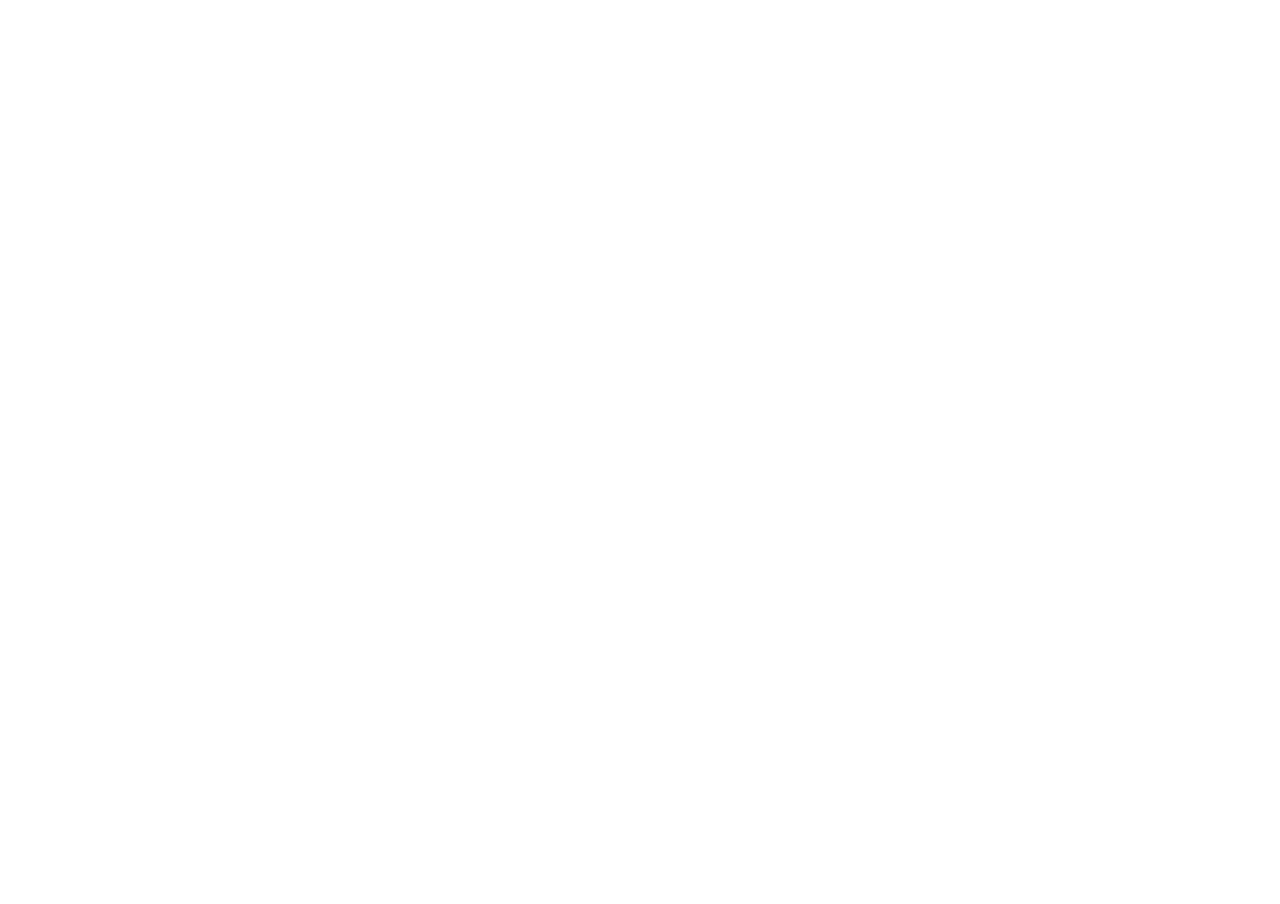
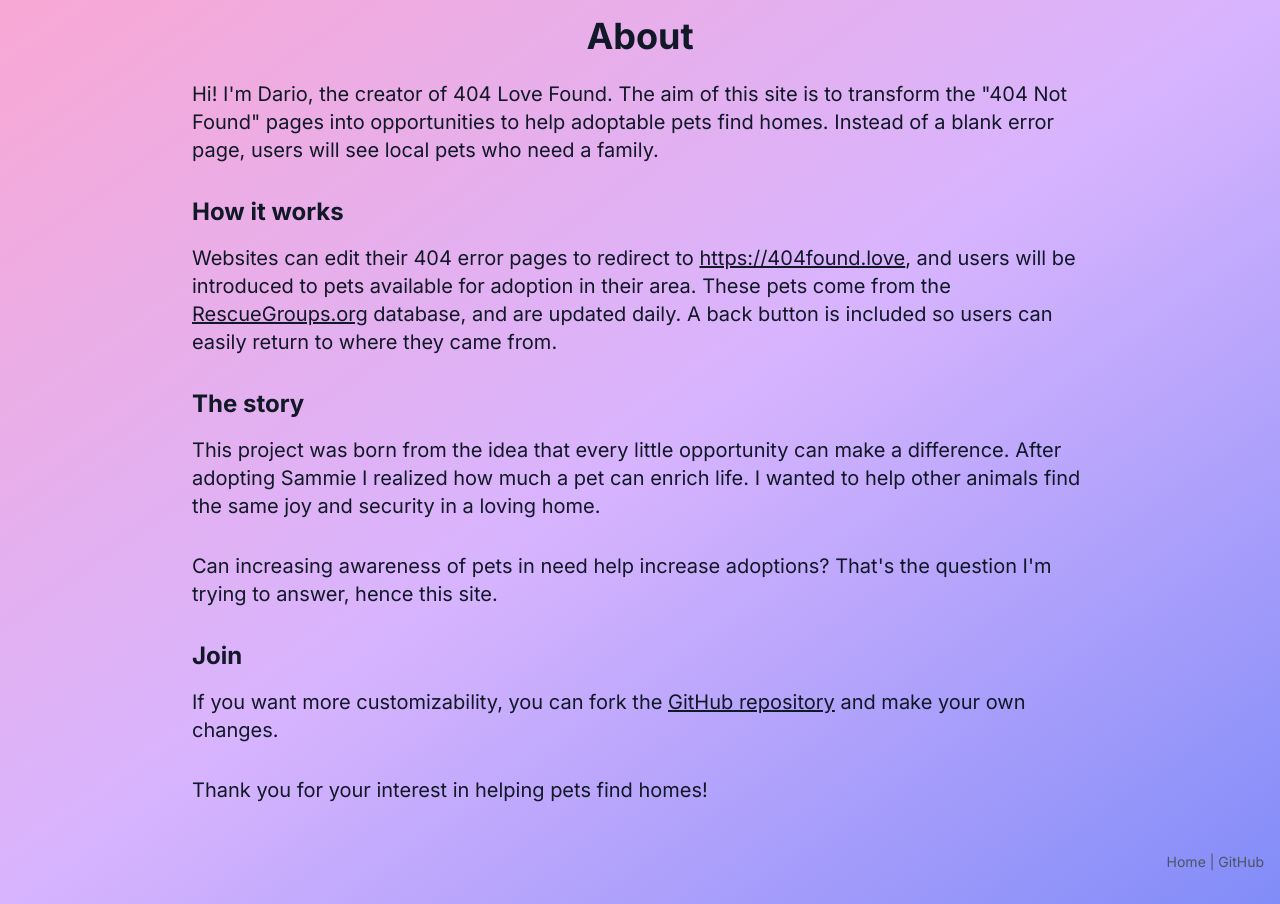
Before and after one commit to dariorapisardi/404lovefound, a Next.js app: page /about in a window 1280 px wide. Before the commit this address had no page. Before the commit the page ends 800 px from the top, so only its background shows below. Built offline with nearby package versions, Linux system fonts and the light colour scheme.

Commit message:
Add About page

```diff
--- /dev/null
+++ b/app/about/page.tsx
@@ -0,0 +1,54 @@
+export default function About() {
+  return (
+    <div className="w-full max-w-4xl">
+      <h1 className="text-4xl font-bold mb-6 text-center text-gray-900">
+        About
+      </h1>
+      <p className="text-xl mb-8 text-gray-900">
+        Hi! I'm Dario, the creator of 404 Love Found. The aim of this site is to
+        transform the "404 Not Found" pages into opportunities to help adoptable
+        pets find homes. Instead of a blank error page, users will see local
+        pets who need a family.
+      </p>
+      <h2 className="text-2xl font-bold mb-4 text-gray-900">How it works</h2>
+      <p className="text-xl mb-8 text-gray-900">
+        Websites can edit their 404 error pages to redirect to{" "}
+        <a href="https://404found.love" className="underline">
+          https://404found.love
+        </a>
+        , and users will be introduced to pets available for adoption in their
+        area. These pets come from the{" "}
+        <a href="https://rescuegroups.org/" className="underline">
+          RescueGroups.org
+        </a>{" "}
+        database, and are updated daily. A back button is included so users can
+        easily return to where they came from.
+      </p>
+      <h2 className="text-2xl font-bold mb-4 text-gray-900">The story</h2>
+      <p className="text-xl mb-8 text-gray-900">
+        This project was born from the idea that every little opportunity can
+        make a difference. After adopting Sammie I realized how much a pet can
+        enrich life. I wanted to help other animals find the same joy and
+        security in a loving home.
+      </p>
+      <p className="text-xl mb-8 text-gray-900">
+        Can increasing awareness of pets in need help increase adoptions? That's
+        the question I'm trying to answer, hence this site.
+      </p>
+      <h2 className="text-2xl font-bold mb-4 text-gray-900">Join</h2>
+      <p className="text-xl mb-8 text-gray-900">
+        If you want more customizability, you can fork the{" "}
+        <a
+          href="https://github.com/dariorapisardi/404lovefound"
+          className="underline"
+        >
+          GitHub repository
+        </a>{" "}
+        and make your own changes.
+      </p>
+      <p className="text-xl mb-8 text-gray-900">
+        Thank you for your interest in helping pets find homes!
+      </p>
+    </div>
+  )
+}
--- /dev/null
+++ b/app/components/Footer.tsx
@@ -0,0 +1,22 @@
+"use client"
+
+import Link from "next/link"
+import { usePathname } from "next/navigation"
+
+export default function Footer() {
+  const pathname = usePathname()
+  const isAboutPage = pathname === "/about"
+
+  return (
+    <footer className="text-center text-sm text-gray-600 py-4 w-full flex justify-end">
+      <div>
+        {isAboutPage ? (
+          <Link href="/">Home</Link>
+        ) : (
+          <Link href="/about">About</Link>
+        )}{" "}
+        | <a href="https://github.com/dariorapisardi/404lovefound">GitHub</a>
+      </div>
+    </footer>
+  )
+}
--- a/app/layout.tsx
+++ b/app/layout.tsx
@@ -1,7 +1,8 @@
+import { Analytics } from "@vercel/analytics/react"
+import { Inter } from "next/font/google"
 import type React from "react"
+import Footer from "./components/Footer"
 import "./globals.css"
-import { Inter } from "next/font/google"
-import { Analytics } from "@vercel/analytics/react"
 const inter = Inter({ subsets: ["latin"] })
 
 export const metadata = {
@@ -17,8 +18,12 @@
   return (
     <html lang="en">
       <body className={inter.className}>
-        <div className="min-h-screen flex flex-col items-center justify-center bg-gradient-to-br from-pink-300 via-purple-300 to-indigo-400 p-4">
-          {children}
+        <div className="min-h-screen flex flex-col items-center bg-gradient-to-br from-pink-300 via-purple-300 to-indigo-400 p-4">
+          <main className="flex-grow flex flex-col items-center justify-center w-full">
+            {children}
+          </main>
+
+          <Footer />
         </div>
         <Analytics />
       </body>
```
